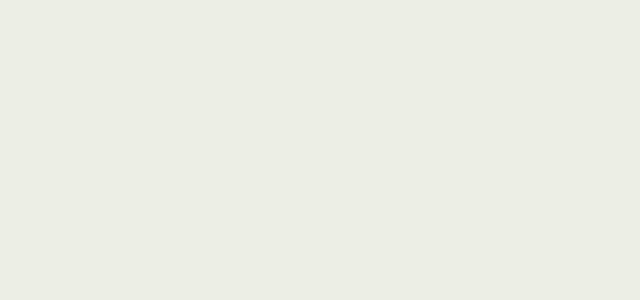
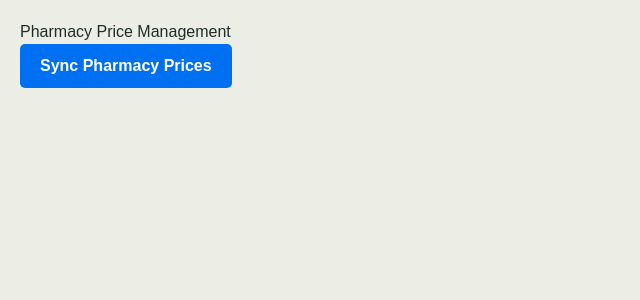
Before and after one commit to rampharmacylou-debug/ramphamercy254, a Next.js app: page / in a window 1280 px wide. Before the commit this address had no page. Shown: the top 300 px of the page, without its empty margins (0-640 px from the left). Built offline with nearby package versions, Linux system fonts and the light colour scheme.

Commit message:
Update page.tsx

```diff
--- a/src/app/page.tsx
+++ b/src/app/page.tsx
@@ -1,4 +1,58 @@
-import { redirect } from "next/navigation";
-export default function RootPage() {
-  redirect("/staff/products");
+'use client';
+
+import { useState } from 'react';
+
+export default function AdminSyncButton() {
+  const [loading, setLoading] = useState(false);
+  const [message, setMessage] = useState('');
+
+  const handleSync = async () => {
+    setLoading(true);
+    setMessage('');
+
+    try {
+      const response = await fetch('/api/sync', {
+        method: 'POST',
+      });
+
+      const data = await response.json();
+
+      if (!response.ok) {
+        throw new Error(data.error || 'Failed to sync data.');
+      }
+
+      setMessage(data.message || 'Sync successful!');
+    } catch (err: any) {
+      setMessage(`Error: ${err.message}`);
+    } finally {
+      setLoading(false);
+    }
+  };
+
+  return (
+    <div style={{ padding: '20px', fontFamily: 'sans-serif' }}>
+      <h1>Pharmacy Price Management</h1>
+      <button
+        onClick={handleSync}
+        disabled={loading}
+        style={{
+          padding: '10px 20px',
+          backgroundColor: loading ? '#ccc' : '#0070f3',
+          color: '#fff',
+          border: 'none',
+          borderRadius: '5px',
+          cursor: loading ? 'not-allowed' : 'pointer',
+          fontWeight: 'bold',
+        }}
+      >
+        {loading ? 'Syncing with Google Sheets...' : 'Sync Pharmacy Prices'}
+      </button>
+
+      {message && (
+        <p style={{ marginTop: '10px', fontSize: '14px', color: message.startsWith('Error') ? 'red' : 'green' }}>
+          {message}
+        </p>
+      )}
+    </div>
+  );
 }
```
